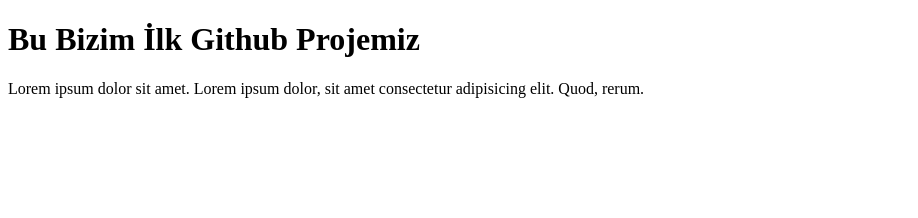
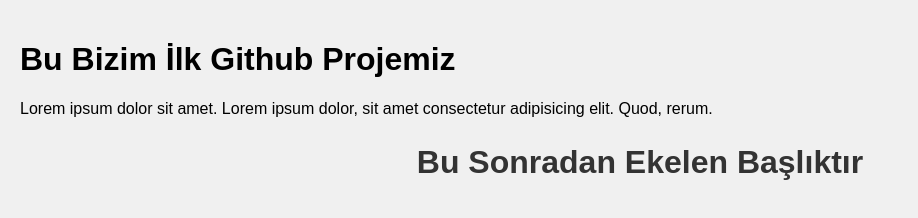
Before and after one commit to Osman975/BilgisayarProgramc-l-, a plain HTML site: page index.html in a window 1280 px wide. Shown: the whole page, without its empty margins (0-918 px from the left). Drawn offline with Linux system fonts and the light colour scheme.

Commit message:
h2 eklendi

```diff
--- a/index.html
+++ b/index.html
@@ -10,6 +10,7 @@
     <h1>Bu Bizim İlk Github Projemiz</h1>
     <p>Lorem ipsum dolor sit amet. Lorem ipsum dolor,
         sit amet consectetur adipisicing elit. Quod, rerum.</p>
+        <h2>Bu Sonradan Ekelen Başlıktır</h2>
         <script src="app.js"></script>
 </body>
 </html>
--- a/style.css
+++ b/style.css
@@ -0,0 +1,12 @@
+body{
+    background-color: #f0f0f0;
+    font-family: Arial, sans-serif;
+    margin: 0;
+    padding: 20px;
+}
+h2{
+    color: #333;
+    text-align: center;
+    font-size: 2em;
+    margin-bottom: 20px;
+}
```
